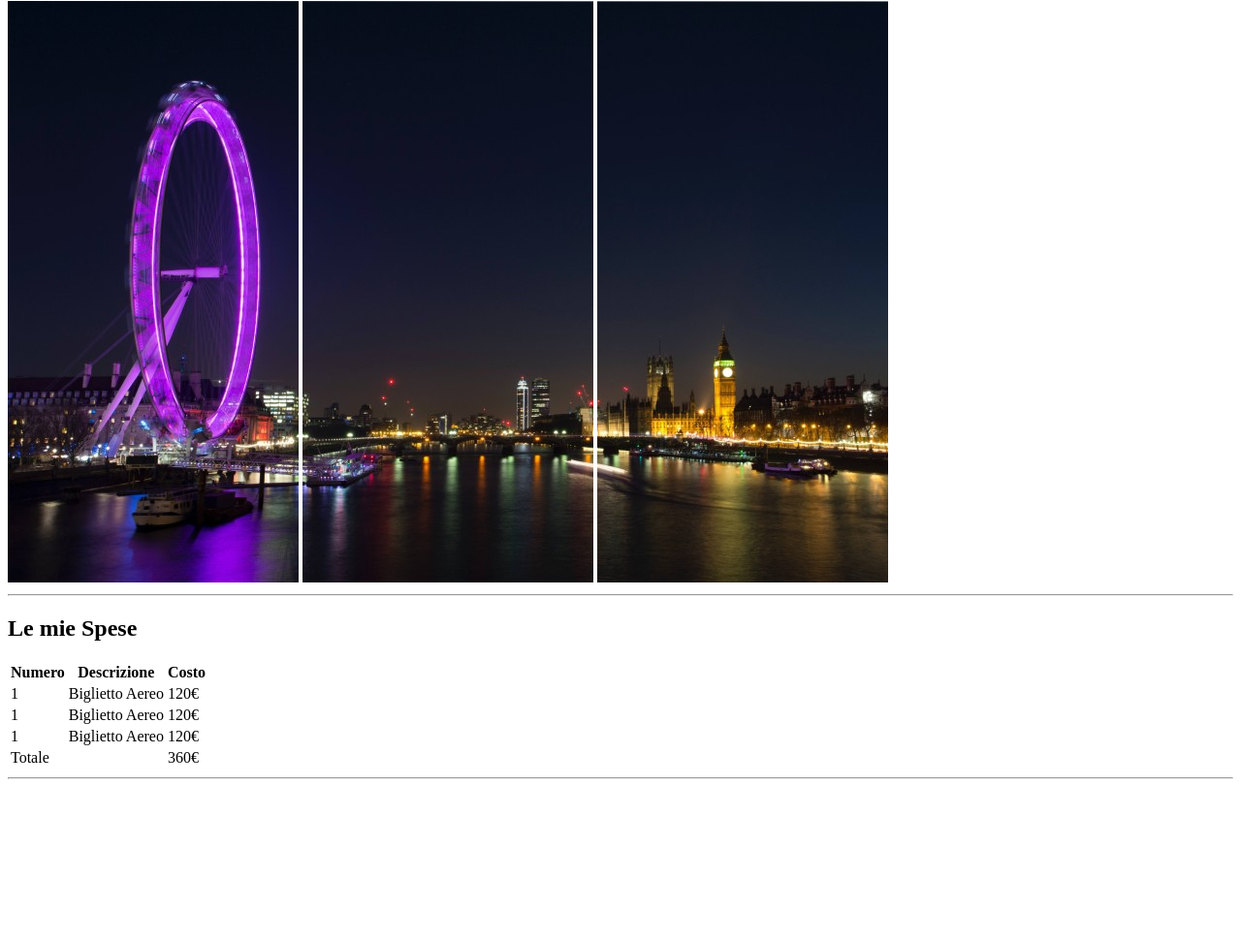
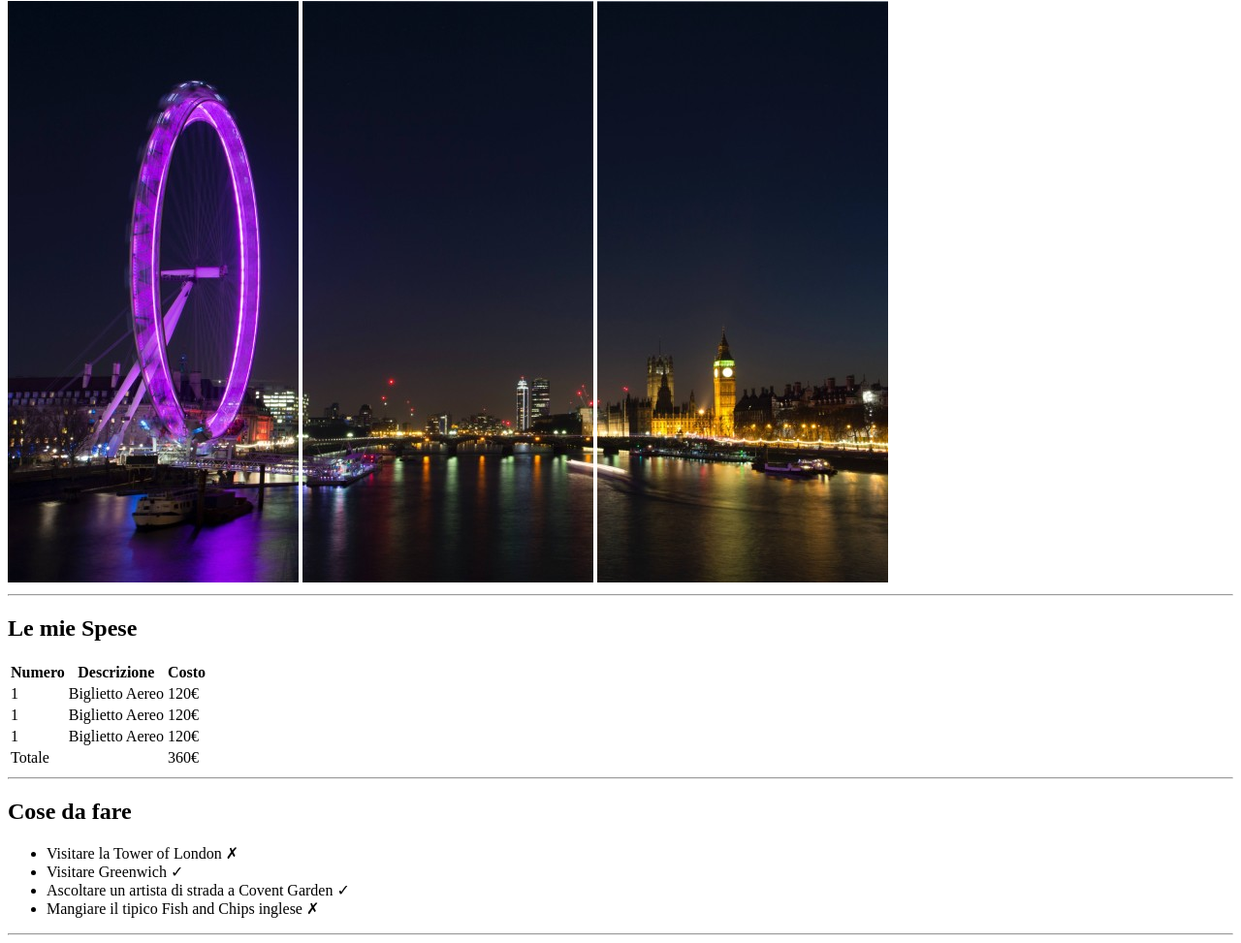
Before and after one commit to marcoceccarelli98/html-london-trip, a plain HTML site: page index.html in a window 1280 px wide. Shown: the part 79-1052 px from the top of the page at 97% size. Before the commit the page ends 891 px from the top, so only its background shows below. Drawn offline with Linux system fonts and the light colour scheme.

Commit message:
Add What to do list

```diff
--- a/index.html
+++ b/index.html
@@ -49,6 +49,15 @@
     </table>
     <hr>
 
+    <!-- Cose da fare -->
+    <h2>Cose da fare</h2>
+    <ul>
+        <li>Visitare la Tower of London &#10007;</li>
+        <li>Visitare Greenwich &#10003;</li>
+        <li>Ascoltare un artista di strada a Covent Garden &#10003;</li>
+        <li>Mangiare il tipico Fish and Chips inglese &#10007;</li>
+    </ul>
+    <hr>
 
 
 </body>
```
